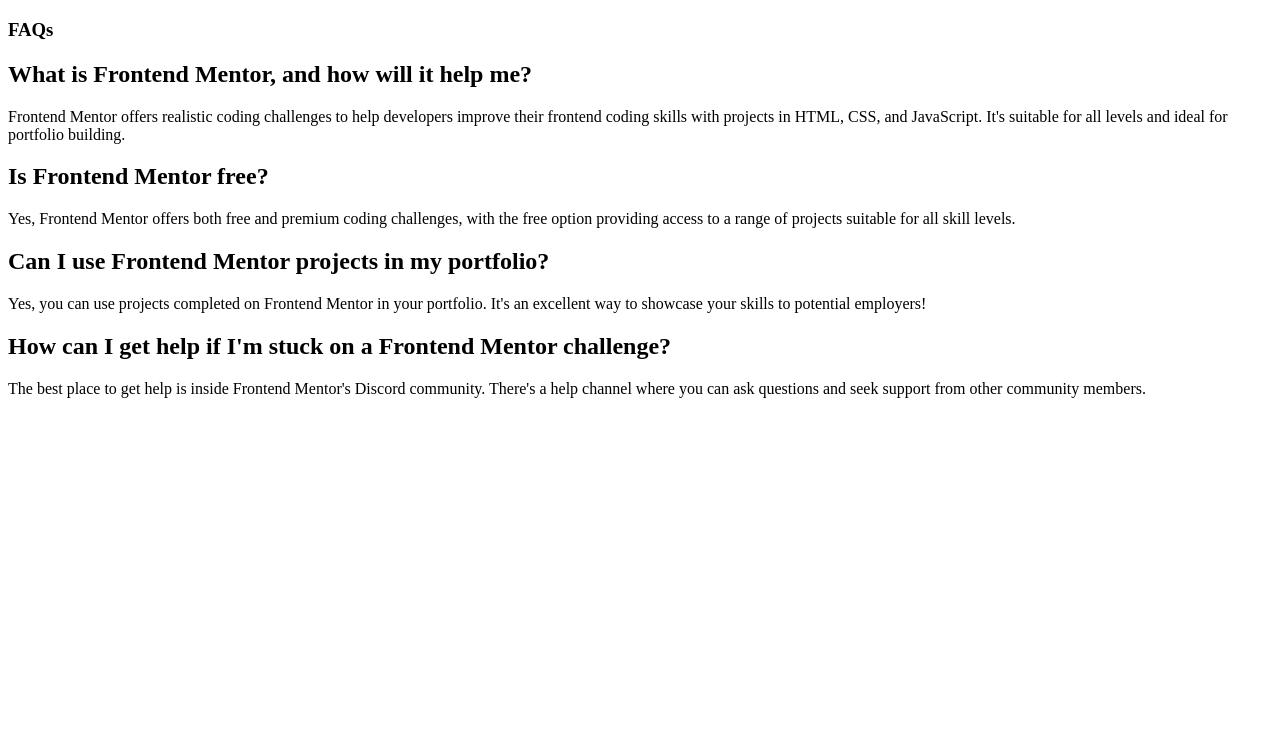
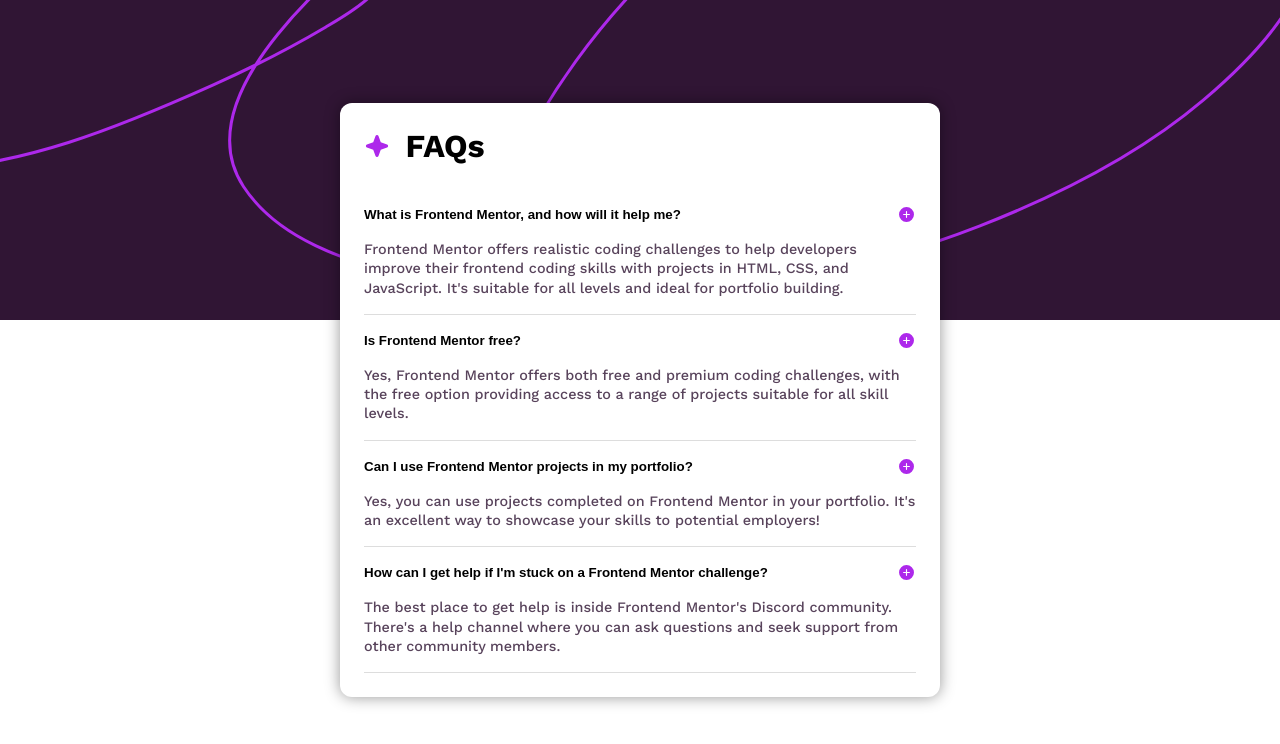
Before and after one commit to Ugliof/fac-accordion-main, a plain HTML site: page index.html in a window 1280 px wide. Drawn offline with nearby package versions, Linux system fonts and the light colour scheme.

Commit message:
Andamento - Organizando o style

```diff
--- a/index.html
+++ b/index.html
@@ -6,68 +6,74 @@
 
   <link rel="icon" type="image/png" sizes="32x32" href="./assets/images/favicon-32x32.png">
 
+  <link rel="stylesheet" href="style.css">
+
   <title>Frontend Mentor | FAQ accordion</title>
 </head>
 <body>
 
   <main class="container">
 
+    <h1 class="titulo">
+      <img src="assets/images/icon-star.svg" alt="icon-star" class="img-star">
+      FAQs
+    </h1>
+
     <section>
+      <article class="faq-item">
+        <button class="faq-question">
+        What is Frontend Mentor, and how will it help me?
 
-      <article class="art1">
+        <img src="assets/images/icon-plus.svg" alt="icon-plus" class="img-plus">
+        </button>
 
-        <h1 class="titulo">FAQs</h1>
-
-        <h2 class="pergunta1">
-          What is Frontend Mentor, and how will it help me?
-        </h2>
-
-        <p class="resposta1">
-          Frontend Mentor offers realistic coding challenges to help developers improve their
-          frontend coding skills with projects in HTML, CSS, and JavaScript. It's suitable for
-          all levels and ideal for portfolio building.
+        <p class="faq-answer">
+        Frontend Mentor offers realistic coding challenges to help developers improve their
+        frontend coding skills with projects in HTML, CSS, and JavaScript. It's suitable for
+        all levels and ideal for portfolio building.
         </p>
-
       </article>
 
-      <article class="art2">
+      <article class="faq-item">
+        <button class="faq-question">
+          Is Frontend Mentor free?
+          <img src="assets/images/icon-plus.svg" alt="icon-plus" class="img-plus">
+        </button>
 
-        <h2 class="pergunta2">
-          Is Frontend Mentor free?
-        </h2>
-
-        <p class="resposta2">
+        <p class="faq-answer">
           Yes, Frontend Mentor offers both free and premium coding challenges, with the free
           option providing access to a range of projects suitable for all skill levels.
         </p>
-
       </article>
 
-      <article class="art3">
+      <article class="faq-item">
+        <button class="faq-question">
+          Can I use Frontend Mentor projects in my portfolio?
+          <img src="assets/images/icon-plus.svg" alt="icon-plus" class="img-plus">
+        </button>
 
-        <h2 class="perguta3">
-          Can I use Frontend Mentor projects in my portfolio?
-        </h2>
-
-        <p class="resposta3">
+        <p class="faq-answer">
           Yes, you can use projects completed on Frontend Mentor in your portfolio. It's an excellent
           way to showcase your skills to potential employers!
-        </p>
-
+      </p>
       </article>
 
-      <article class="art4">
+      <article class="faq-item">
+        <button class="faq-question">
+          How can I get help if I'm stuck on a Frontend Mentor challenge?
+          <img src="assets/images/icon-plus.svg" alt="icon-plus" class="img-plus">
+        </button>
 
-        <h2 class="pergunta4">How can I get help if I'm stuck on a Frontend Mentor challenge?</h2>
-
-        <p class="resposta4">
+        <p class="faq-answer">
           The best place to get help is inside Frontend Mentor's Discord community. There's a help
           channel where you can ask questions and seek support from other community members.
         </p>
+      </article>
+      </section>
 
-      </article>
-    </section>
   </main>
+
+  <script src="script.js"></script>
 
 </body>
 </html>
--- /dev/null
+++ b/script.js
@@ -0,0 +1,8 @@
+let p1 = document.querySelectorAll('per1')
+let p2 = document.querySelectorAll('per2')
+let p3 = document.querySelectorAll('per3')
+let p4 = document.querySelectorAll('per4')
+
+function mostrar() {
+    if (p1)
+}
--- /dev/null
+++ b/style.css
@@ -0,0 +1,96 @@
+@charset "UTF-8";
+
+@import url('https://fonts.googleapis.com/css2?family=Work+Sans:ital,wght@0,100..900;1,100..900&display=swap');
+
+* {
+    margin: 0;
+    padding: 0;
+    box-sizing: border-box;
+}
+
+:root {
+
+/* == Colors == */
+
+--White: hsl(0, 100%, 100%);
+--Purple100: hsl(275, 100%, 97%);
+--Purple600: hsl(292, 16%, 49%);
+--Purple950: hsl(292, 42%, 14%);
+--font-family: "Work Sans", sans-serif;
+}
+
+body {
+    font-family: var(--font-family);
+    background: url(assets/images/background-pattern-desktop.svg) no-repeat top center;
+    min-height: 100vh;
+
+    display: flex;
+    justify-content: center;
+    align-items: center;
+}
+
+.container {
+    background-color: var(--White);
+    width: 100%;
+    max-width: 600px;
+    padding: 1.5rem;
+
+    border-radius: 12px;
+    box-shadow: 0px 0px 15px rgba(0, 0, 0, 0.411);
+}
+
+.img-star {
+    width: 1.6rem;
+    height: 1.6rem;
+}
+
+.img-mobile {
+    display: none;
+}
+
+.titulo {
+    font-size: 2rem;
+    font-weight: 700;
+    margin-bottom: 1.5rem;
+
+    display: flex;
+    align-items: center;
+    gap: 1rem;
+}
+
+.faq-question {
+    width: 100%;
+    background: none;
+    border: none;
+    padding: 1rem 0;
+
+    display: flex;
+    justify-content: space-between;
+    align-items: center;
+
+    font-weight: 700;
+    cursor: pointer;
+}
+
+.faq-answer {
+    display: non;
+    color: var(--Purple950);
+    font-size: 0.9rem;
+    font-weight: 500;
+    line-height: 1.2rem;
+    padding-bottom: 1rem;
+    opacity: 0.8;
+}
+
+.faq-item.active .faq-answer {
+    display: block;
+}
+
+.faq-item {
+    border-bottom: 1px solid #ddd;
+}
+
+.img-plus {
+    width: 1.2rem;
+    height: 1.2rem;
+}
```
